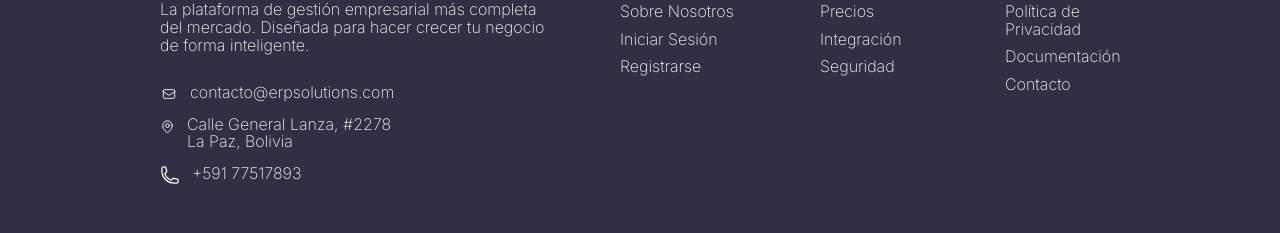
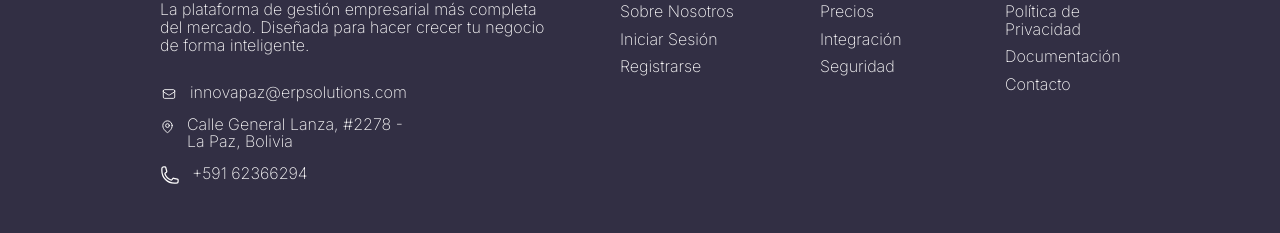
Before and after one commit to edisonCheca/INNOVAPAZ, a React (Vite) app in the folder frontend/: page /privacy in a window 1280 px wide. Shown: the part 4733-4966 px from the top of the page. Built offline with nearby package versions, Linux system fonts and the light colour scheme.

Commit message:
feat(frontend): agregar hipervinculos en el footer

```diff
--- a/frontend/src/components/layout/Footer.tsx
+++ b/frontend/src/components/layout/Footer.tsx
@@ -75,18 +75,23 @@ const Footer: React.FC = () => {
             <div className="footer__contact-info">
               <ContactItem
                 icon="email"
-                text="contacto@erpsolutions.com"
-                onClick={() => handleNavigationClick('email')}
+                text="innovapaz@erpsolutions.com"
+                onClick={() =>
+                  window.open(
+                    'https://mail.google.com/mail/?view=cm&fs=1&to=contacto@erpsolutions.com',
+                    '_blank'
+                  )
+                }
               />
               <ContactItem
                 icon="location"
-                text="Calle General Lanza, #2278 La Paz, Bolivia"
-                onClick={() => handleNavigationClick('location')}
+                text="Calle General Lanza, #2278 - La Paz, Bolivia"
+                onClick={() => window.open('https://maps.app.goo.gl/PZvNsr4N74YTs86B6', '_blank')}
               />
               <ContactItem
                 icon="phone"
-                text="+591 77517893"
-                onClick={() => handleNavigationClick('phone')}
+                text="+591 62366294"
+                onClick={() => window.open('https://wa.me/59162366294', '_blank')}
               />
             </div>
           </div>
```
